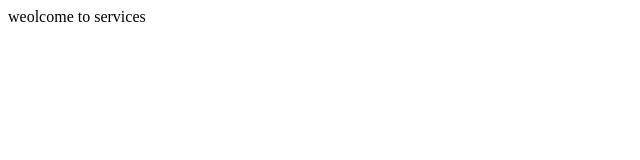
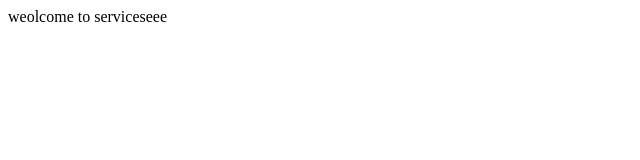
Before and after one commit to Kevinemug/git-cmd, a plain HTML site: page Random-files/services.html in a window 1280 px wide. Shown: the full height of the page, 0-640 px from the left. Drawn offline with Linux system fonts and the light colour scheme.

Commit message:
Add different changes to service.html

```diff
--- a/Random-files/services.html
+++ b/Random-files/services.html
@@ -8,6 +8,6 @@
 </head>
 
 <body>
-    <div>weolcome to services</div>
+    <div>weolcome to serviceseee</div>
 </body>
 </html>
```
